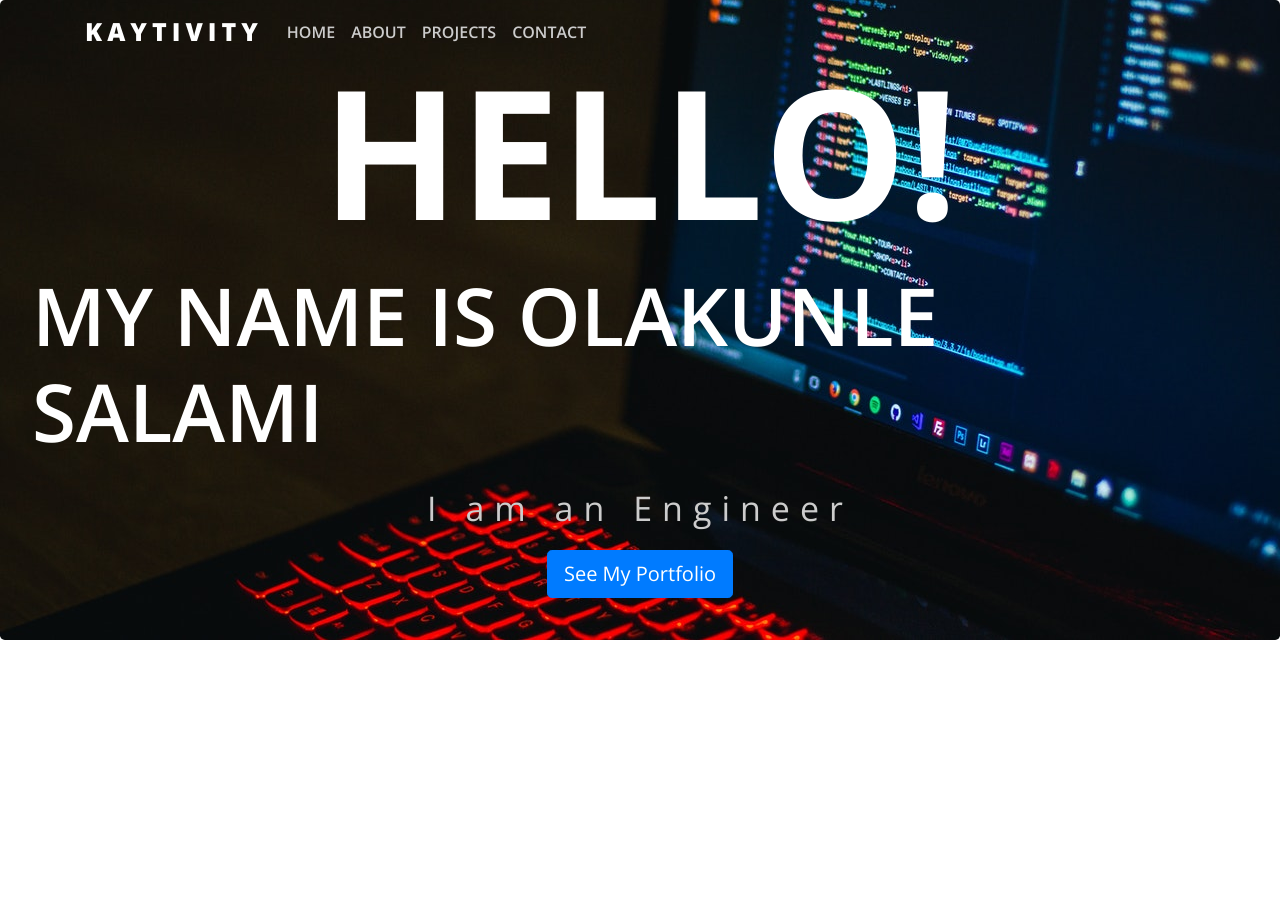
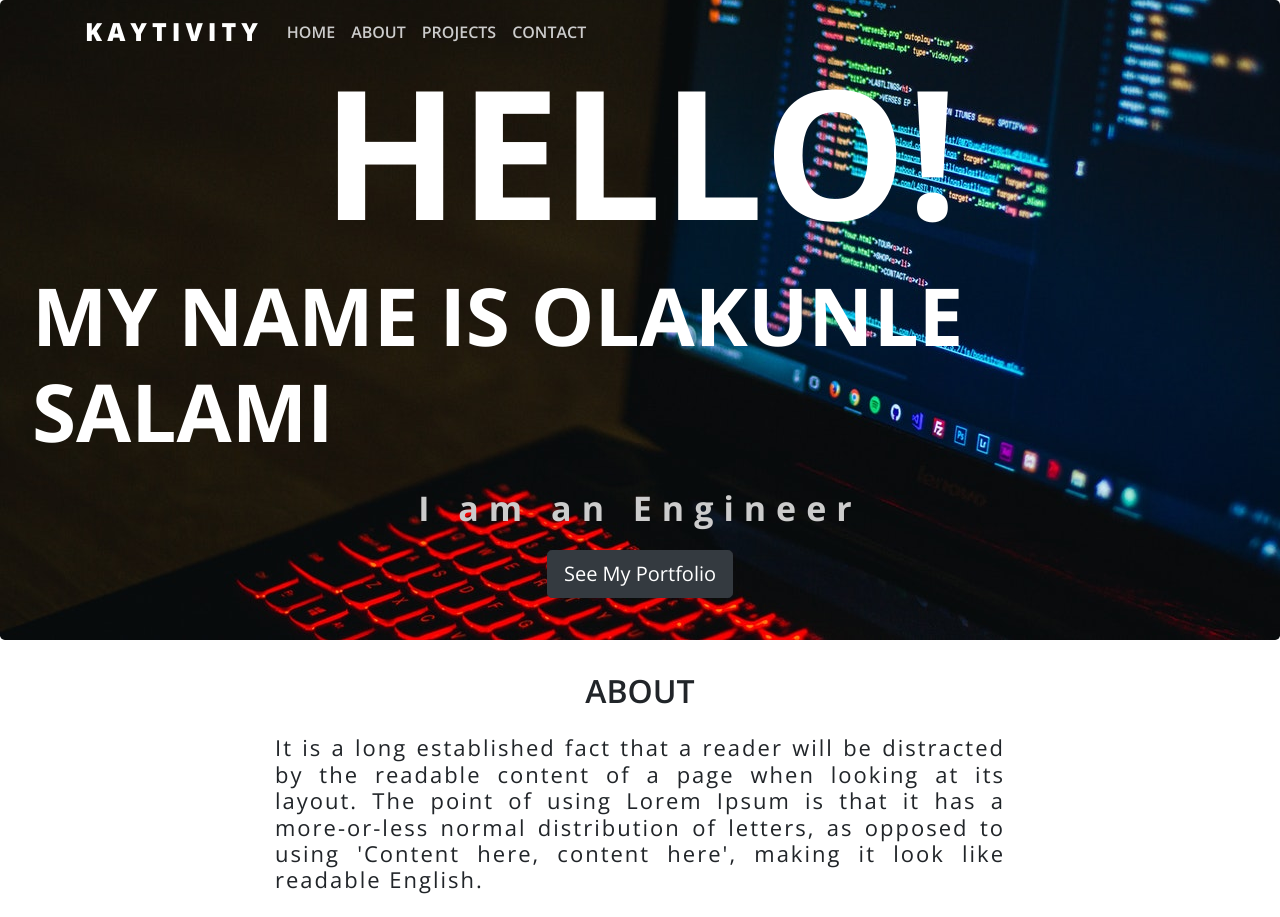
Before and after one commit to kunsal/portfolio, a React (Create React App) app: page / in a window 1280 px wide. Before the commit the page ends 800 px from the top, so only its background shows below. Built offline with nearby package versions, Linux system fonts and the light colour scheme.

Commit message:
(feature) add about section to homepage

```diff
--- a/src/components/home.jsx
+++ b/src/components/home.jsx
@@ -8,7 +8,26 @@ class Home extends Component {
   render() {
     return (
       <React.Fragment>
-          <Jumbotron />
+        <Jumbotron />
+        <div className="container">
+          <div className="row">
+            <div className="col text-center">
+              <h2 className="title">ABOUT</h2>
+            </div>
+          </div>
+          <div className="row py-3">
+            <div className="col-md-2"></div>
+            <div className="col-md-8 col-md-offset-3">
+              <h5 className="lay-emphasis text-justify">
+                It is a long established fact that a reader will be distracted
+                by the readable content of a page when looking at its layout.
+                The point of using Lorem Ipsum is that it has a more-or-less
+                normal distribution of letters, as opposed to using 'Content
+                here, content here', making it look like readable English.
+              </h5>
+            </div>
+          </div>
+        </div>
       </React.Fragment>
     );
   }
--- a/src/components/jumbotron.jsx
+++ b/src/components/jumbotron.jsx
@@ -18,7 +18,7 @@ class Jumbotron extends Component {
           I am an Engineer
         </p>
 
-        <a className="btn btn-primary btn-lg" href="#" role="button">
+        <a className="btn btn-dark btn-lg" href="#" role="button">
           See My Portfolio
         </a>
       </div>
--- a/src/index.css
+++ b/src/index.css
@@ -28,7 +28,7 @@ code {
 
 .small-title {
   font-size: 80px;
-  font-weight: 600;
+  font-weight: 700;
 
 }
 
@@ -36,6 +36,7 @@ code {
   font-size: 34px;
   letter-spacing: 10px;
   color: #ccc;
+  font-weight: 700;
 }
 
 .fixed-top .navbar-brand {
@@ -50,6 +51,15 @@ code {
   color: #ccc !important;
   text-transform: uppercase;
   font-weight: 600;
+}
+
+.title {
+  font-weight: 600;
+}
+
+.lay-emphasis {
+  font-size: 22px;
+  letter-spacing: 2px;
 }
 
 /* Mobile screen */
```
